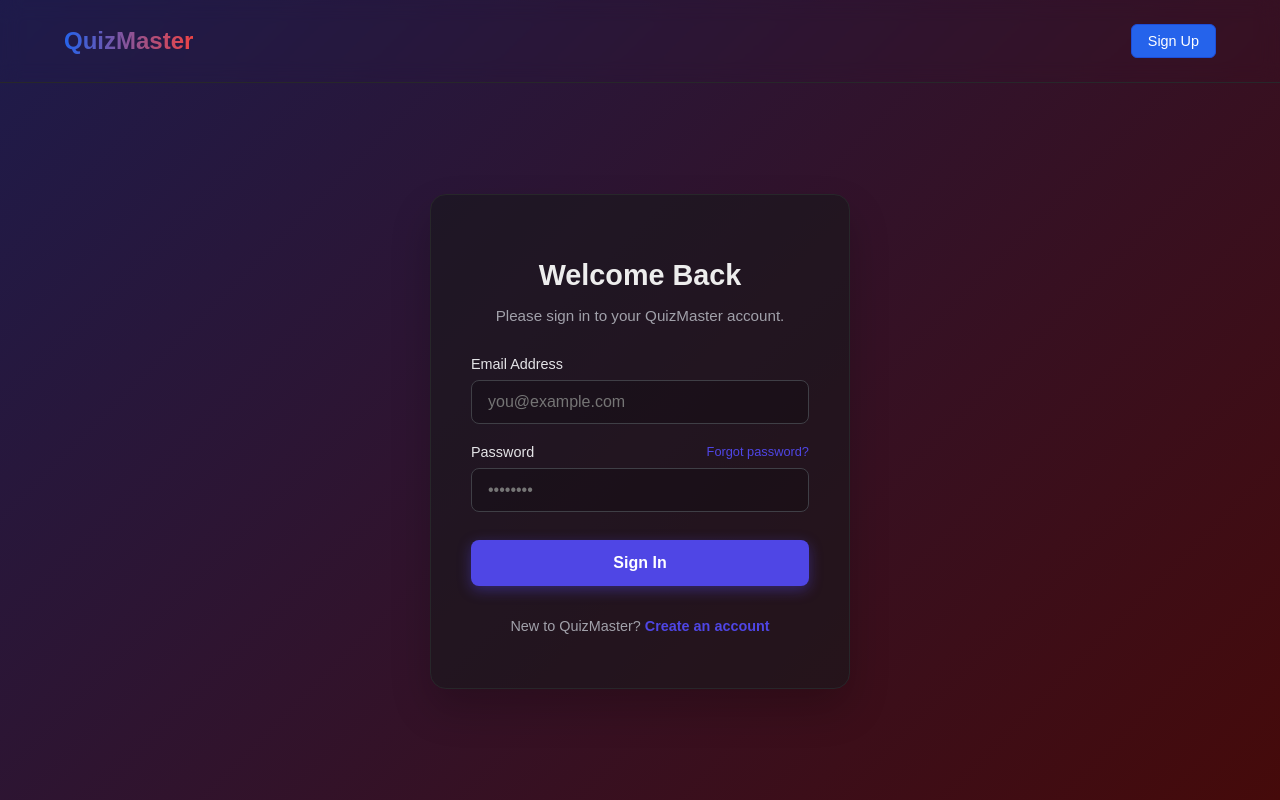
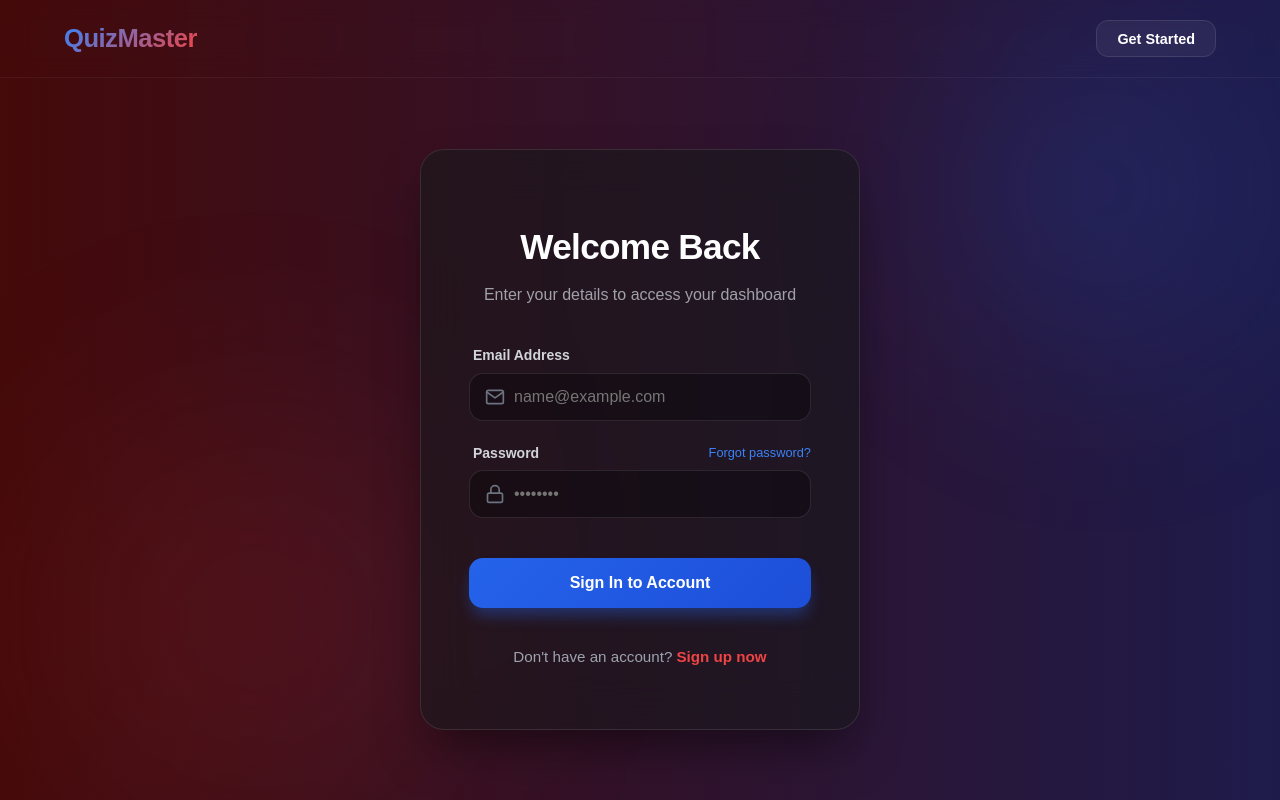
Before and after one commit to sanjanapanji/OnlineQuizSystem, a Next.js app in the folder frontend/: page /login in a window 1280 px wide. Built offline with nearby package versions, Linux system fonts and the light colour scheme.

Commit message:
Step 7.2: Update auth backgrounds to horizontal red-blue gradient

```diff
--- a/frontend/app/login/page.js
+++ b/frontend/app/login/page.js
@@ -41,13 +41,11 @@
 
       const data = await response.json();
 
-      // Store JWT token
       if (typeof window !== 'undefined') {
         localStorage.setItem('token', data.access_token);
         localStorage.setItem('user', JSON.stringify(data.user));
       }
 
-      // Redirect to dashboard (will be built in the next step)
       router.push('/');
     } catch (err) {
       setError(err.message);
@@ -58,10 +56,14 @@
 
   return (
     <div className={styles.container}>
+      {/* Premium Background Elements */}
+      <div className={styles.bgOrb1}></div>
+      <div className={styles.bgOrb2}></div>
+
       <nav className={styles.navbar}>
         <Link href="/" className={styles.logo}>QuizMaster</Link>
         <div className={styles.navLinks}>
-          <Link href="/register" className={styles.outlineBtn}>Sign Up</Link>
+          <Link href="/register" className={styles.outlineBtn}>Get Started</Link>
         </div>
       </nav>
 
@@ -70,7 +72,7 @@
           <div className={styles.authCard}>
             <div className={styles.cardHeader}>
               <h2>Welcome Back</h2>
-              <p>Please sign in to your QuizMaster account.</p>
+              <p>Enter your details to access your dashboard</p>
             </div>
 
             {error && <div className={styles.errorMessage}>{error}</div>}
@@ -78,15 +80,21 @@
             <form onSubmit={handleSubmit} className={styles.form}>
               <div className={styles.formGroup}>
                 <label htmlFor="email">Email Address</label>
+                <div className={styles.inputWrapper}>
+                  <svg className={styles.inputIcon} width="20" height="20" viewBox="0 0 24 24" fill="none" stroke="currentColor" strokeWidth="2" strokeLinecap="round" strokeLinejoin="round">
+                    <path d="M4 4h16c1.1 0 2 .9 2 2v12c0 1.1-.9 2-2 2H4c-1.1 0-2-.9-2-2V6c0-1.1.9-2 2-2z"></path>
+                    <polyline points="22,6 12,13 2,6"></polyline>
+                  </svg>
                   <input
                     type="email"
                     id="email"
                     name="email"
                     value={formData.email}
                     onChange={handleChange}
-                  placeholder="you@example.com"
+                    placeholder="name@example.com"
                     required
                   />
+                </div>
               </div>
 
               <div className={styles.formGroup}>
@@ -94,6 +102,11 @@
                   <label htmlFor="password">Password</label>
                   <Link href="/forgot-password" className={styles.forgotLink}>Forgot password?</Link>
                 </div>
+                <div className={styles.inputWrapper}>
+                  <svg className={styles.inputIcon} width="20" height="20" viewBox="0 0 24 24" fill="none" stroke="currentColor" strokeWidth="2" strokeLinecap="round" strokeLinejoin="round">
+                    <rect x="3" y="11" width="18" height="11" rx="2" ry="2"></rect>
+                    <path d="M7 11V7a5 5 0 0 1 10 0v4"></path>
+                  </svg>
                   <input
                     type="password"
                     id="password"
@@ -104,18 +117,19 @@
                     required
                   />
                 </div>
+              </div>
 
               <button
                 type="submit"
                 className={styles.submitBtn}
                 disabled={loading}
               >
-                {loading ? 'Signing In...' : 'Sign In'}
+                {loading ? 'Authenticating...' : 'Sign In to Account'}
               </button>
             </form>
 
             <div className={styles.cardFooter}>
-              <p>New to QuizMaster? <Link href="/register">Create an account</Link></p>
+              <p>Don't have an account?<Link href="/register">Sign up now</Link></p>
             </div>
           </div>
         </div>
--- a/frontend/app/login/page.module.css
+++ b/frontend/app/login/page.module.css
@@ -4,8 +4,35 @@
   flex-direction: column;
   position: relative;
   overflow: hidden;
-  background: linear-gradient(135deg, #1e1b4b 0%, #450a0a 100%);
+  background: linear-gradient(to right, #450a0a 0%, #1e1b4b 100%);
   background-attachment: fixed;
+}
+
+/* Background Animated Orbs */
+.bgOrb1 {
+  position: absolute;
+  top: -10%;
+  right: -5%;
+  width: 500px;
+  height: 500px;
+  background: radial-gradient(circle, rgba(37, 99, 235, 0.2) 0%, transparent 70%);
+  border-radius: 50%;
+  filter: blur(80px);
+  z-index: 1;
+  animation: float 20s infinite alternate;
+}
+
+.bgOrb2 {
+  position: absolute;
+  bottom: -10%;
+  left: -5%;
+  width: 600px;
+  height: 600px;
+  background: radial-gradient(circle, rgba(239, 68, 68, 0.15) 0%, transparent 70%);
+  border-radius: 50%;
+  filter: blur(100px);
+  z-index: 1;
+  animation: float 25s infinite alternate-reverse;
 }
 
 .navbar {
@@ -13,40 +40,35 @@
   justify-content: space-between;
   align-items: center;
   padding: 1.5rem 5%;
-  z-index: 10;
-  backdrop-filter: blur(10px);
-  border-bottom: 1px solid var(--border);
+  z-index: 100;
+  backdrop-filter: blur(12px);
+  border-bottom: 1px solid rgba(255, 255, 255, 0.05);
 }
 
 .logo {
-  font-size: 1.5rem;
-  font-weight: 800;
-  background: linear-gradient(to right, #2563eb, #ef4444);
+  font-size: 1.6rem;
+  font-weight: 900;
+  letter-spacing: -0.02em;
+  background: linear-gradient(135deg, #3b82f6, #ef4444);
   -webkit-background-clip: text;
   -webkit-text-fill-color: transparent;
 }
 
-.navLinks {
-  display: flex;
-  gap: 1rem;
-  align-items: center;
-}
-
 .outlineBtn {
-  padding: 0.5rem 1rem;
-  border-radius: 6px;
+  padding: 0.6rem 1.25rem;
+  border-radius: 12px;
   font-size: 0.9rem;
-  font-weight: 500;
-  transition: all 0.2s ease;
-  border: 1px solid transparent;
+  font-weight: 600;
+  transition: all 0.3s cubic-bezier(0.4, 0, 0.2, 1);
   color: white;
-  background: #2563eb;
-  border: 1px solid #1d4ed8;
+  background: rgba(255, 255, 255, 0.05);
+  border: 1px solid rgba(255, 255, 255, 0.1);
 }
 
 .outlineBtn:hover {
-  background: #1d4ed8;
-  transform: translateY(-1px);
+  background: rgba(255, 255, 255, 0.1);
+  transform: translateY(-2px);
+  border-color: rgba(255, 255, 255, 0.2);
 }
 
 .main {
@@ -60,46 +82,49 @@
 
 .authWrapper {
   width: 100%;
-  max-width: 420px;
-  animation: slideUp 0.5s ease-out forwards;
+  max-width: 440px;
+  perspective: 1000px;
 }
 
 .authCard {
-  background: var(--card-bg);
-  border: 1px solid var(--border);
-  border-radius: 16px;
-  padding: 2.5rem;
-  backdrop-filter: blur(16px);
-  box-shadow: 0 20px 40px rgba(0, 0, 0, 0.2);
+  background: rgba(24, 24, 27, 0.6);
+  border: 1px solid rgba(255, 255, 255, 0.1);
+  border-radius: 24px;
+  padding: 3rem;
+  backdrop-filter: blur(24px);
+  box-shadow: 0 25px 50px -12px rgba(0, 0, 0, 0.5);
+  animation: cardEntrance 0.8s cubic-bezier(0.16, 1, 0.3, 1) forwards;
 }
 
 .cardHeader {
   text-align: center;
-  margin-bottom: 2rem;
+  margin-bottom: 2.5rem;
 }
 
 .cardHeader h2 {
-  font-size: 1.8rem;
-  font-weight: 700;
-  margin-bottom: 0.5rem;
-  color: var(--foreground);
+  font-size: 2.2rem;
+  font-weight: 800;
+  letter-spacing: -0.02em;
+  margin-bottom: 0.75rem;
+  color: #fff;
 }
 
 .cardHeader p {
   color: #a1a1aa;
-  font-size: 0.95rem;
+  font-size: 1rem;
+  line-height: 1.5;
 }
 
 .form {
   display: flex;
   flex-direction: column;
-  gap: 1.25rem;
+  gap: 1.5rem;
 }
 
 .formGroup {
   display: flex;
   flex-direction: column;
-  gap: 0.5rem;
+  gap: 0.6rem;
 }
 
 .labelWrapper {
@@ -109,105 +134,142 @@
 }
 
 .formGroup label {
-  font-size: 0.9rem;
-  font-weight: 500;
-  color: #e4e4e7;
+  font-size: 0.875rem;
+  font-weight: 600;
+  color: #d1d5db;
+  margin-left: 0.25rem;
 }
 
 .forgotLink {
   font-size: 0.8rem;
-  color: var(--primary);
-  text-decoration: none;
+  color: #3b82f6;
+  font-weight: 500;
 }
 
 .forgotLink:hover {
-  text-decoration: underline;
+  color: #60a5fa;
+}
+
+.inputWrapper {
+  position: relative;
+  display: flex;
+  align-items: center;
+}
+
+.inputIcon {
+  position: absolute;
+  left: 1rem;
+  color: #6b7280;
+  pointer-events: none;
+  transition: color 0.3s ease;
 }
 
 .formGroup input {
-  padding: 0.75rem 1rem;
-  border-radius: 8px;
-  background: rgba(0, 0, 0, 0.2);
-  border: 1px solid #3f3f46;
+  width: 100%;
+  padding: 0.875rem 1rem 0.875rem 2.75rem;
+  border-radius: 14px;
+  background: rgba(0, 0, 0, 0.3);
+  border: 1px solid rgba(255, 255, 255, 0.1);
   color: white;
   font-size: 1rem;
-  font-family: inherit;
-  transition: all 0.2s ease;
+  transition: all 0.3s ease;
 }
 
 .formGroup input:focus {
   outline: none;
-  border-color: var(--primary);
-  box-shadow: 0 0 0 2px rgba(79, 70, 229, 0.2);
-  background: rgba(0, 0, 0, 0.4);
+  border-color: #3b82f6;
+  background: rgba(0, 0, 0, 0.5);
+  box-shadow: 0 0 0 4px rgba(59, 130, 246, 0.1);
+}
+
+.formGroup input:focus + .inputIcon {
+  color: #3b82f6;
 }
 
 .submitBtn {
-  margin-top: 0.5rem;
-  padding: 0.875rem;
-  border-radius: 8px;
-  background: var(--primary);
+  margin-top: 1rem;
+  padding: 1rem;
+  border-radius: 14px;
+  background: linear-gradient(135deg, #2563eb, #1d4ed8);
   color: white;
   font-size: 1rem;
-  font-weight: 600;
+  font-weight: 700;
   border: none;
   cursor: pointer;
-  transition: all 0.2s ease;
-  box-shadow: 0 4px 14px rgba(79, 70, 229, 0.4);
+  transition: all 0.3s cubic-bezier(0.4, 0, 0.2, 1);
+  box-shadow: 0 10px 15px -3px rgba(37, 99, 235, 0.4);
 }
 
 .submitBtn:hover:not(:disabled) {
-  background: var(--primary-hover);
-  transform: translateY(-2px);
-  box-shadow: 0 6px 20px rgba(79, 70, 229, 0.6);
+  transform: translateY(-2px) scale(1.01);
+  box-shadow: 0 20px 25px -5px rgba(37, 99, 235, 0.5);
+  filter: brightness(1.1);
 }
 
-.submitBtn:disabled {
-  opacity: 0.7;
-  cursor: not-allowed;
+.submitBtn:active:not(:disabled) {
+  transform: translateY(0) scale(0.98);
 }
 
 .errorMessage {
   background: rgba(239, 68, 68, 0.1);
   border: 1px solid rgba(239, 68, 68, 0.2);
-  color: #ef4444;
-  padding: 0.75rem;
-  border-radius: 8px;
+  color: #f87171;
+  padding: 0.875rem;
+  border-radius: 12px;
   font-size: 0.9rem;
+  font-weight: 500;
   margin-bottom: 1.5rem;
   text-align: center;
+  animation: shake 0.4s cubic-bezier(.36,.07,.19,.97) both;
 }
 
 .cardFooter {
-  margin-top: 2rem;
+  margin-top: 2.5rem;
   text-align: center;
-  font-size: 0.9rem;
-  color: #a1a1aa;
+  font-size: 0.95rem;
+  color: #9ca3af;
 }
 
 .cardFooter a {
-  color: var(--primary);
-  font-weight: 600;
-  text-decoration: none;
+  color: #ef4444;
+  font-weight: 700;
+  margin-left: 0.25rem;
 }
 
 .cardFooter a:hover {
   text-decoration: underline;
 }
 
-@keyframes slideUp {
-  from {
+/* Animations */
+@keyframes cardEntrance {
+  0% {
     opacity: 0;
-    transform: translateY(20px);
+    transform: translateY(40px) scale(0.95);
   }
-  to {
+  100% {
     opacity: 1;
-    transform: translateY(0);
+    transform: translateY(0) scale(1);
   }
+}
+
+@keyframes float {
+  0% { transform: translate(0, 0); }
+  100% { transform: translate(20px, 40px); }
+}
+
+@keyframes shake {
+  10%, 90% { transform: translate3d(-1px, 0, 0); }
+  20%, 80% { transform: translate3d(2px, 0, 0); }
+  30%, 50%, 70% { transform: translate3d(-4px, 0, 0); }
+  40%, 60% { transform: translate3d(4px, 0, 0); }
 }
 
 @media (max-width: 480px) {
   .authCard {
-    padding: 2rem 1.5rem;
+    padding: 2.5rem 1.5rem;
+  }
+
+  .cardHeader h2 {
+    font-size: 1.8rem;
   }
 }
--- a/frontend/app/register/page.module.css
+++ b/frontend/app/register/page.module.css
@@ -4,7 +4,7 @@
   flex-direction: column;
   position: relative;
   overflow: hidden;
-  background: linear-gradient(135deg, #1e1b4b 0%, #450a0a 100%);
+  background: linear-gradient(to right, #450a0a 0%, #1e1b4b 100%);
   background-attachment: fixed;
 }
 
```
Also changed, not shown: 1 other file (tests, documents, lock files or other folders). Lines whose indentation alone changed are shown as unchanged.
